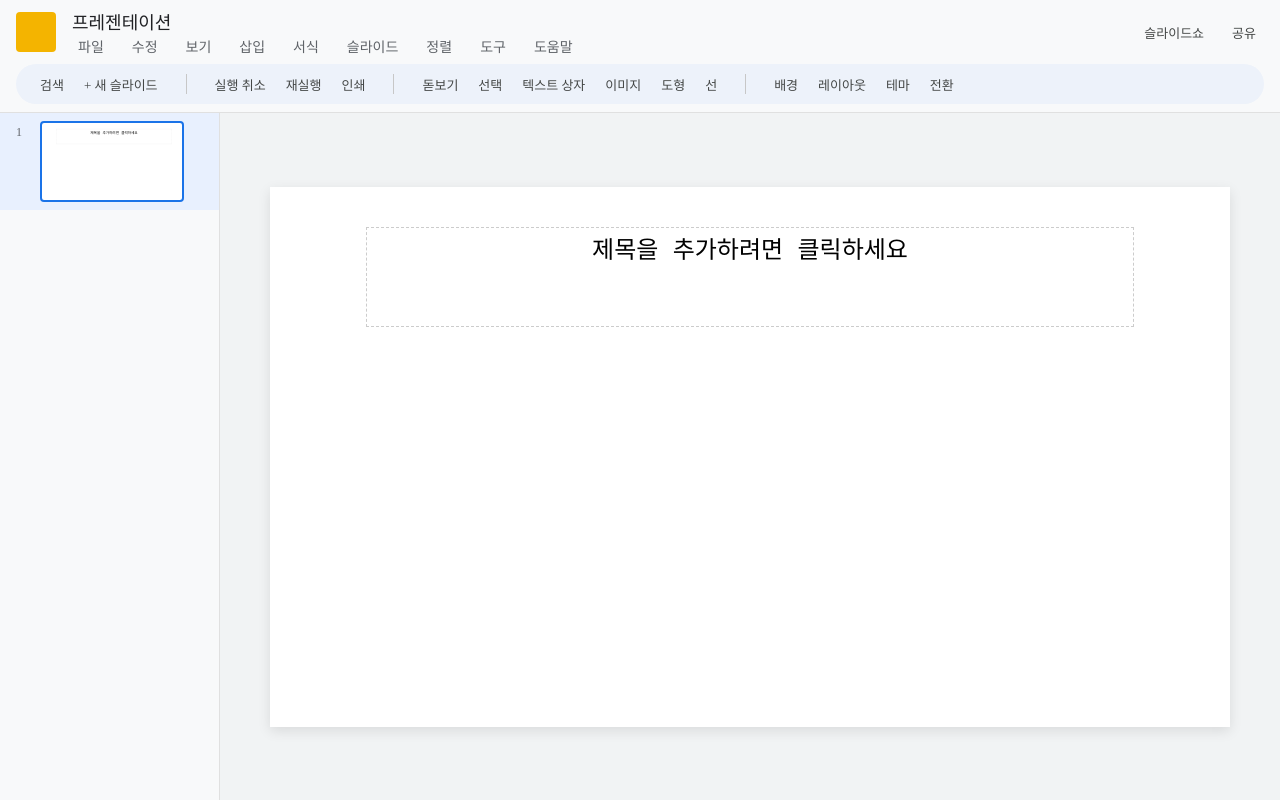
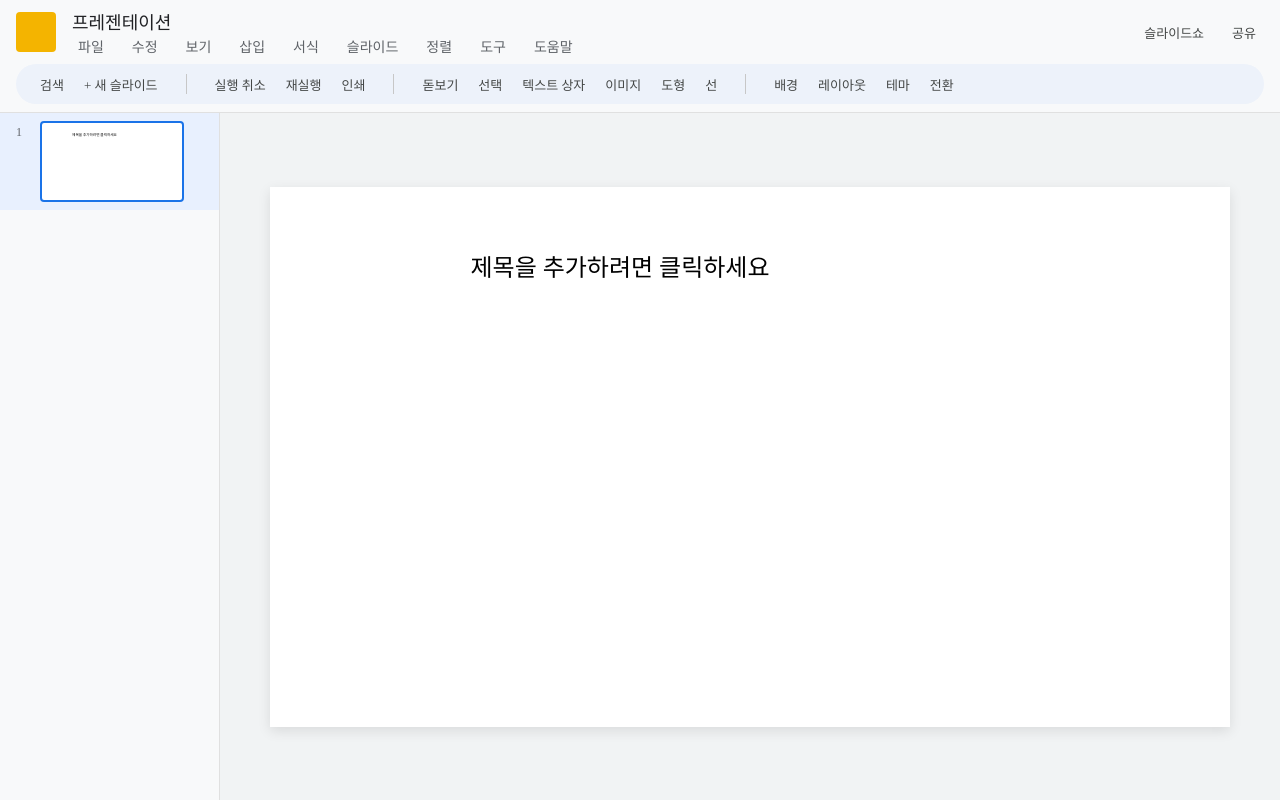
Before and after one commit to tearbird99/google-slides, a React (Vite) app in the folder frontend/: page / in a window 1280 px wide. Built offline with nearby package versions, Linux system fonts and the light colour scheme.

Commit message:
텍스트박스 컴포넌트 생성 및 드래그 앤 드롭, 사이즈 조절 기능 구현

```diff
--- a/frontend/src/components/canvas/slide-content.tsx
+++ b/frontend/src/components/canvas/slide-content.tsx
@@ -1,32 +1,39 @@
 import { type Slide } from '../../store/slide-store';
 import { useSlideStore } from '../../store/slide-store';
+import TextBox from './text-box';
 
 interface Props {
   slide: Slide;
 }
 
-// 캔버스와 사이드바 썸네일에서 공통으로 사용할 슬라이드 파트
+// 캔버스와 사이드바 썸네일에서 공통으로 사용할 슬라이드 파트.
 export default function SlideContent({ slide }: Props) {
   const { updateSlideText } = useSlideStore();
 
   return (
+    <TextBox
+      initialX={100}
+      initialY={50}
+      initialWidth={500}
+      initialHeight={150}
+    >
       <textarea
         value={slide.text}
         onChange={(e) => updateSlideText(slide.id, e.target.value)}
         style={{
-        position: 'absolute',
-        top: '40px',
-        left: '10%',
-        width: '80%',
-        height: '100px',
-        display: 'block',
+          width: '100%',
+          height: '100%',
           fontSize: '24px',
           textAlign: 'center',
-        border: '1px dashed #ccc',
           background: 'transparent',
+          border: 'none',
           resize: 'none',
+          outline: 'none',
+          fontFamily: 'inherit',
+          boxSizing: 'border-box',
         }}
-      placeholder="텍스트를 입력하세요"
+        placeholder="제목을 추가하려면 클릭하세요"
       />
+    </TextBox>
   );
 }
--- /dev/null
+++ b/frontend/src/components/canvas/text-box.module.css
@@ -0,0 +1,52 @@
+.container {
+  position: absolute;
+  border: 1px solid transparent;
+  box-sizing: border-box;
+  touch-action: none;
+}
+
+/* 활성화(선택) 상태일 때 파란색 테두리 표시. */
+.container.active {
+  border: 1px solid #1a73e8;
+}
+
+/* 본체 드래그 영역. */
+.dragBody {
+  width: 100%;
+  height: 100%;
+  cursor: grab;
+  padding: 8px;
+  box-sizing: border-box;
+  outline: none;
+  overflow: hidden;
+}
+
+.dragBody:active {
+  cursor: grabbing;
+}
+
+/* 크기 조절 핸들 기본 스타일. */
+.handle {
+  position: absolute;
+  width: 8px;
+  height: 8px;
+  background-color: #fff;
+  border: 1px solid #1a73e8;
+  box-sizing: border-box;
+  display: none;
+}
+
+/* 활성화 상태일 때만 핸들 표시. */
+.container.active .handle {
+  display: block;
+}
+
+/* 8방향 핸들 위치 및 마우스 커서 설정. */
+.nw { top: -4px; left: -4px; cursor: nwse-resize; }
+.n  { top: -4px; left: calc(50% - 4px); cursor: ns-resize; }
+.ne { top: -4px; right: -4px; cursor: nesw-resize; }
+.e  { top: calc(50% - 4px); right: -4px; cursor: ew-resize; }
+.se { bottom: -4px; right: -4px; cursor: nwse-resize; }
+.s  { bottom: -4px; left: calc(50% - 4px); cursor: ns-resize; }
+.sw { bottom: -4px; left: -4px; cursor: nesw-resize; }
+.w  { top: calc(50% - 4px); left: -4px; cursor: ew-resize; }
--- /dev/null
+++ b/frontend/src/components/canvas/text-box.tsx
@@ -0,0 +1,136 @@
+import React, { useState, useRef } from 'react';
+import styles from './text-box.module.css';
+
+type HandleType = 'nw' | 'n' | 'ne' | 'e' | 'se' | 's' | 'sw' | 'w' | 'move' | null;
+
+interface Props {
+  initialX?: number;
+  initialY?: number;
+  initialWidth?: number;
+  initialHeight?: number;
+  children?: React.ReactNode;
+}
+
+export default function TextBox({
+  initialX = 100,
+  initialY = 100,
+  initialWidth = 500,
+  initialHeight = 150,
+  children,
+}: Props) {
+  //  props로 null이나 이상한 값이 넘어와도 안전하게 숫자로 보정.
+  const [rect, setRect] = useState({
+    x: Number(initialX) || 100,
+    y: Number(initialY) || 100,
+    w: Number(initialWidth) || 500,
+    h: Number(initialHeight) || 150,
+  });
+
+  const [isActive, setIsActive] = useState(false);
+  const activeHandle = useRef<HandleType>(null);
+  const startPos = useRef({ x: 0, y: 0, rectX: 0, rectY: 0, rectW: 0, rectH: 0 });
+  const containerRef = useRef<HTMLDivElement>(null);
+
+  const handlePointerDown = (e: React.PointerEvent<HTMLDivElement>, handle: HandleType) => {
+    // 사용자가 textarea를 직접 클릭한 경우 드래그 로직을 실행하지 않음.
+    if (handle === 'move' && (e.target as HTMLElement).tagName === 'TEXTAREA') {
+      setIsActive(true);
+      return;
+    }
+
+    e.stopPropagation();
+    e.currentTarget.setPointerCapture(e.pointerId);
+
+    setIsActive(true);
+    activeHandle.current = handle;
+    containerRef.current?.focus();
+
+    startPos.current = {
+      x: e.clientX,
+      y: e.clientY,
+      rectX: rect.x,
+      rectY: rect.y,
+      rectW: rect.w,
+      rectH: rect.h,
+    };
+  };
+
+  const handlePointerMove = (e: React.PointerEvent<HTMLDivElement>) => {
+    if (!activeHandle.current) return;
+
+    const deltaX = e.clientX - startPos.current.x;
+    const deltaY = e.clientY - startPos.current.y;
+    const { rectX, rectY, rectW, rectH } = startPos.current;
+
+    let newX = rectX;
+    let newY = rectY;
+    let newW = rectW;
+    let newH = rectH;
+
+    if (activeHandle.current === 'move') {
+      newX = rectX + deltaX;
+      newY = rectY + deltaY;
+    } else {
+      const handle = activeHandle.current;
+      if (handle.includes('e')) newW = rectW + deltaX;
+      if (handle.includes('s')) newH = rectH + deltaY;
+      if (handle.includes('w')) { newX = rectX + deltaX; newW = rectW - deltaX; }
+      if (handle.includes('n')) { newY = rectY + deltaY; newH = rectH - deltaY; }
+    }
+
+    // 최소 크기 제한.
+    if (newW < 50) { newW = 50; newX = rect.x; }
+    if (newH < 30) { newH = 30; newY = rect.y; }
+
+    setRect({ x: newX, y: newY, w: newW, h: newH });
+  };
+
+  const handlePointerUp = (e: React.PointerEvent<HTMLDivElement>) => {
+    if (e.currentTarget.hasPointerCapture(e.pointerId)) {
+      e.currentTarget.releasePointerCapture(e.pointerId);
+    }
+    activeHandle.current = null;
+  };
+
+  const handleBlur = (e: React.FocusEvent<HTMLDivElement>) => {
+    // 내부 textarea 클릭이나 드래그 중일 때는 포커스 잃지 않도록 예외 처리.
+    if (activeHandle.current || e.currentTarget.contains(e.relatedTarget as Node)) {
+      return;
+    }
+    setIsActive(false);
+  };
+
+  return (
+    <div
+      ref={containerRef}
+      className={`${styles.container} ${isActive ? styles.active : ''}`}
+      style={{
+        left: `${rect.x}px`,
+        top: `${rect.y}px`,
+        width: `${rect.w}px`,
+        height: `${rect.h}px`,
+      }}
+      tabIndex={-1}
+      onBlur={handleBlur}
+    >
+      <div
+        className={styles.dragBody}
+        onPointerDown={(e) => handlePointerDown(e, 'move')}
+        onPointerMove={handlePointerMove}
+        onPointerUp={handlePointerUp}
+      >
+        {children}
+      </div>
+
+      {['nw', 'n', 'ne', 'e', 'se', 's', 'sw', 'w'].map((dir) => (
+        <div
+          key={dir}
+          className={`${styles.handle} ${styles[dir]}`}
+          onPointerDown={(e) => handlePointerDown(e, dir as HandleType)}
+          onPointerMove={handlePointerMove}
+          onPointerUp={handlePointerUp}
+        />
+      ))}
+    </div>
+  );
+}
```
Lines whose indentation alone changed are shown as unchanged.
